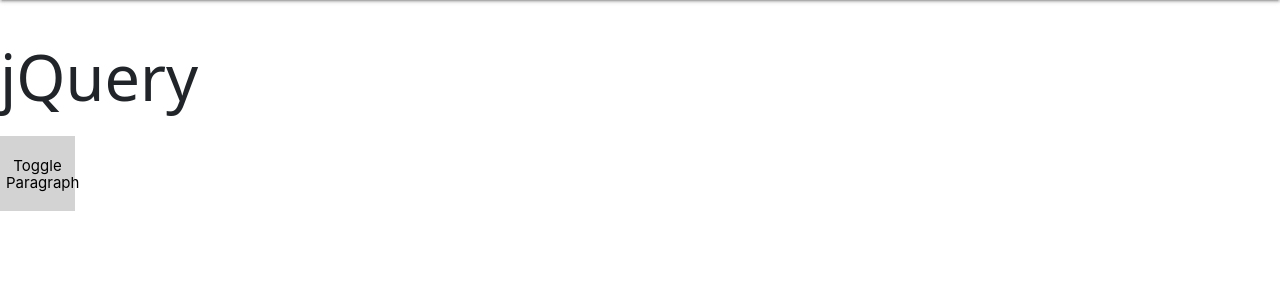
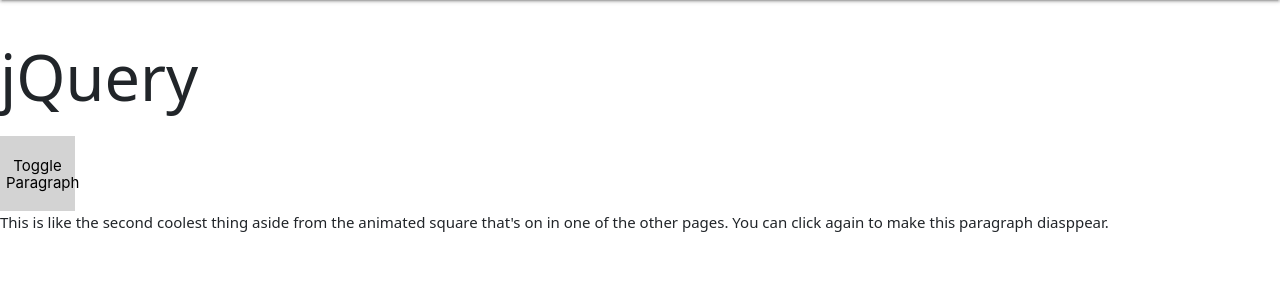
Before and after one commit to benfinley03/MIS4013_HW5, a PHP site: page /jquery.php in a window 1280 px wide. Shown: the part 64-364 px from the top of the page. Run offline with PHP 8.4, Linux system fonts and the light colour scheme.

Commit message:
Update jquery.php

```diff
--- a/jquery.php
+++ b/jquery.php
@@ -5,15 +5,12 @@ include "view-header.php";
 <h1>jQuery</h1>
 
     <button id="toggleButton">Toggle Paragraph</button>
-    <p id="myParagraph" style="display: none;">This is a hidden paragraph. Click the button to toggle its visibility.</p>
+    <p id="myParagraph">This is like the second coolest thing aside from the animated square that's on in one of the other pages. You can click again to make this paragraph diasppear.</p>
 
     <script>
         $(document).ready(function() {
             $("#toggleButton").click(function() {
                 $("#myParagraph").slideToggle(500, function() {
-                    // Animation complete callback
-                    // const buttonText = $(this).is(":visible") ? "Hide Paragraph" : "Show Paragraph";
-                    // $("#toggleButton").text(buttonText);
                 });
             });
         });
```
